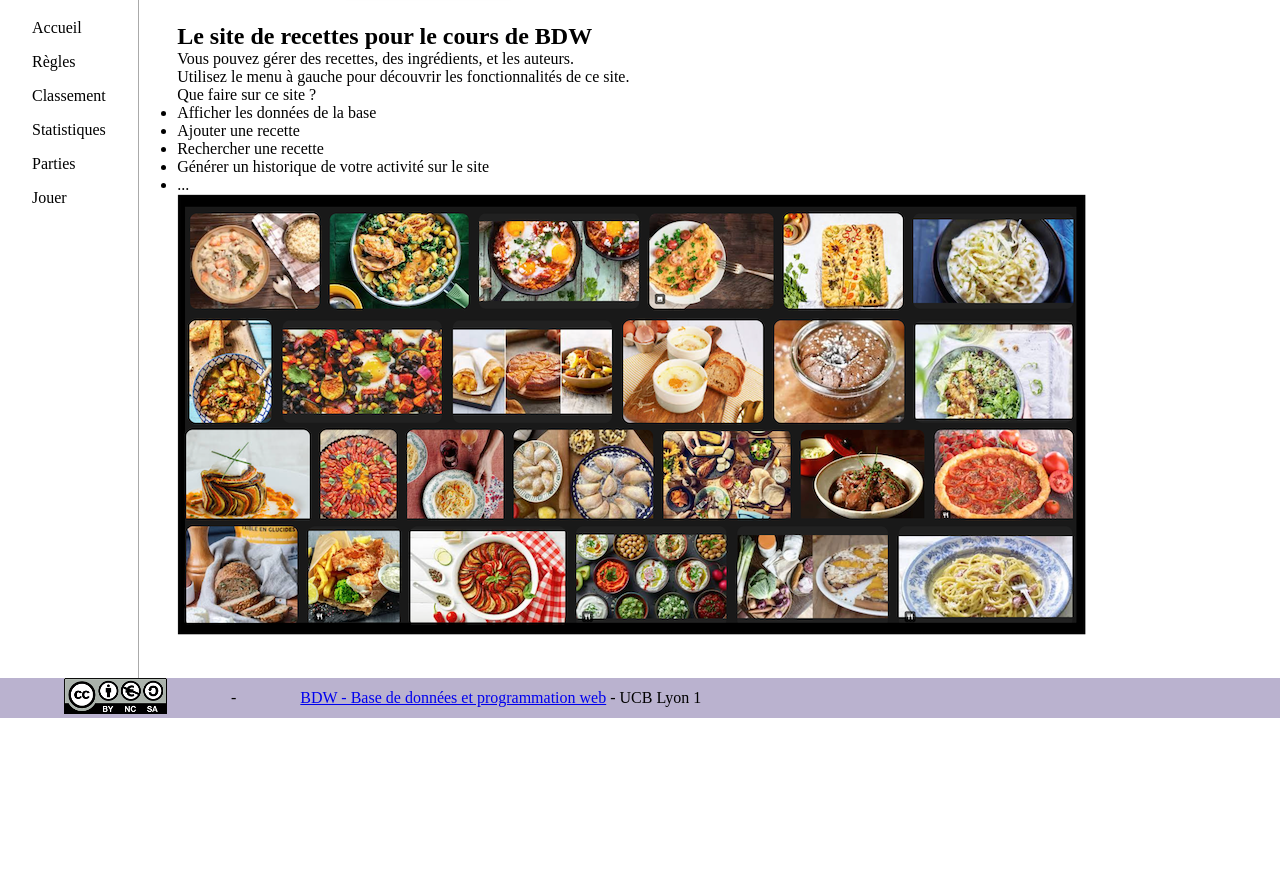
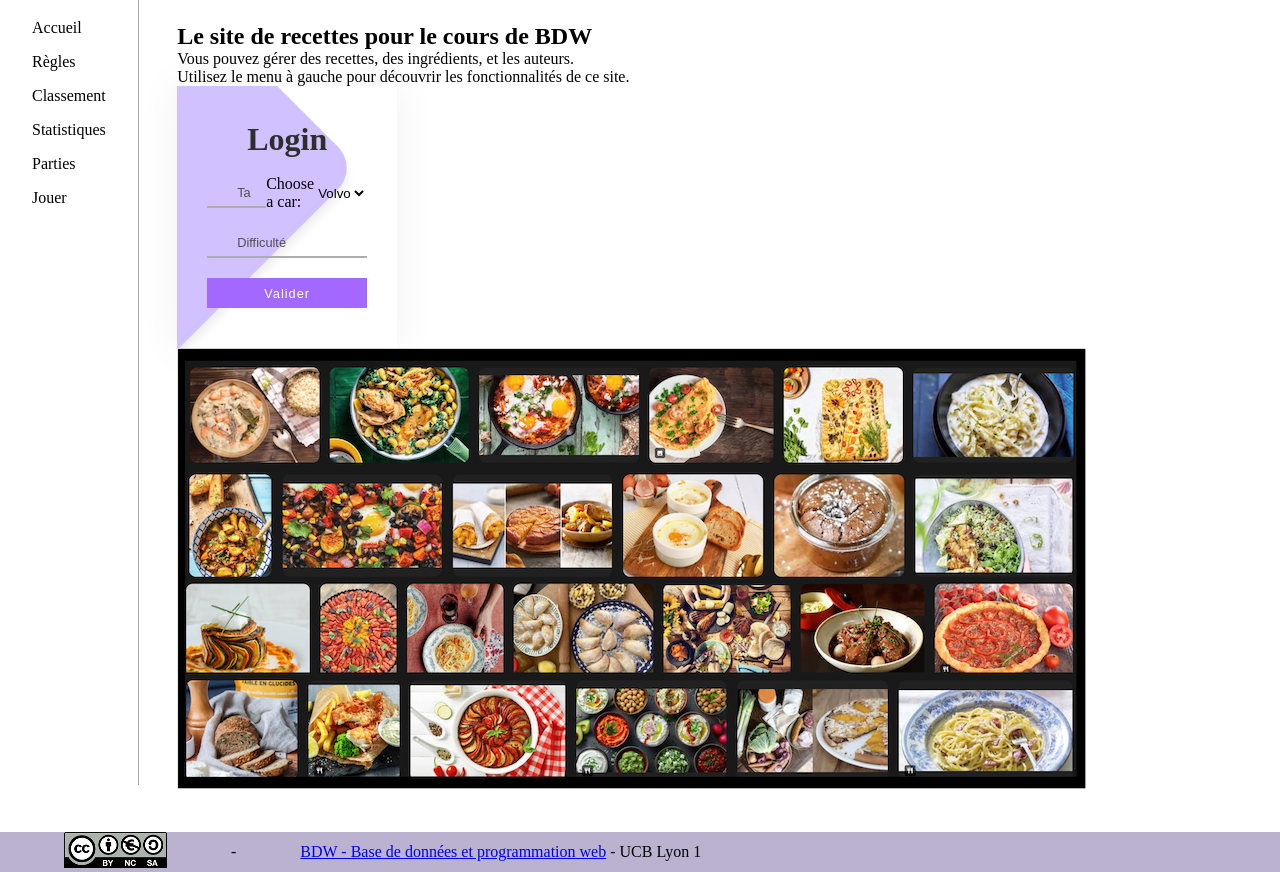
Before and after one commit to HackShadows/ProjetBDW, a Python web app: template serveur/site/templates/parties.html in a window 1280 px wide. Shown: the part 143-1015 px from the top of the page. Before the commit the page ends 861 px from the top, so only its background shows below. Run offline with Jinja, Linux system fonts and the light colour scheme; the template is opened without the code that fills it, so the values that code supplies are empty.

Commit message:
avancées de parties

```diff
--- a/serveur/site/static/css/style2.css
+++ b/serveur/site/static/css/style2.css
@@ -0,0 +1,150 @@
+/* From Uiverse.io by andrew-demchenk0 */
+.button {
+	position: relative;
+	width: 150px;
+	height: 40px;
+	cursor: pointer;
+	display: flex;
+	align-items: center;
+	border: 1px solid #34974d;
+	background-color: #3aa856;
+}
+
+.button, .button__icon, .button__text {
+	transition: all 0.3s;
+}
+
+.button .button__text {
+	transform: translateX(30px);
+	color: #fff;
+	font-weight: 600;
+}
+
+.button .button__icon {
+	position: absolute;
+	transform: translateX(109px);
+	height: 100%;
+	width: 39px;
+	background-color: #34974d;
+	display: flex;
+	align-items: center;
+	justify-content: center;
+}
+
+.button .svg {
+	width: 30px;
+	stroke: #fff;
+}
+
+.button:hover {
+	background: #34974d;
+}
+
+.button:hover .button__text {
+	color: transparent;
+}
+
+.button:hover .button__icon {
+	width: 148px;
+	transform: translateX(0);
+}
+
+.button:active .button__icon {
+	background-color: #2e8644;
+}
+
+.button:active {
+	border: 1px solid #2e8644;
+}
+
+
+
+
+
+.form_main {
+	width: 220px;
+	display: flex;
+	flex-direction: column;
+	align-items: center;
+	justify-content: center;
+	background-color: rgb(255, 255, 255);
+	padding: 30px 30px 30px 30px;
+	box-shadow: 0px 0px 40px rgba(0, 0, 0, 0.062);
+	position: relative;
+	overflow: hidden;
+}
+
+.form_main::before {
+	position: absolute;
+	content: "";
+	width: 300px;
+	height: 300px;
+	background-color: rgb(209, 193, 255);
+	transform: rotate(45deg);
+	left: -180px;
+	bottom: 30px;
+	z-index: 1;
+	border-radius: 30px;
+	box-shadow: 5px 5px 10px rgba(0, 0, 0, 0.082);
+}
+
+.heading {
+	font-size: 2em;
+	color: #2e2e2e;
+	font-weight: 700;
+	margin: 5px 0 10px 0;
+	z-index: 2;
+}
+
+.inputContainer {
+	width: 100%;
+	position: relative;
+	display: flex;
+	align-items: center;
+	justify-content: center;
+	z-index: 2;
+}
+
+.inputField {
+	width: 100%;
+	height: 30px;
+	background-color: transparent;
+	border: none;
+	border-bottom: 2px solid rgb(173, 173, 173);
+	margin: 10px 0;
+	color: black;
+	font-size: .8em;
+	font-weight: 500;
+	box-sizing: border-box;
+	padding-left: 30px;
+}
+
+.inputField:focus {
+	outline: none;
+	border-bottom: 2px solid rgb(199, 114, 255);
+}
+
+.inputField::placeholder {
+	color: rgb(80, 80, 80);
+	font-size: 1em;
+	font-weight: 500;
+}
+
+#button {
+	z-index: 2;
+	position: relative;
+	width: 100%;
+	border: none;
+	background-color: rgb(162, 104, 255);
+	height: 30px;
+	color: white;
+	font-size: .8em;
+	font-weight: 500;
+	letter-spacing: 1px;
+	margin: 10px;
+	cursor: pointer;
+}
+
+#button:hover {
+	background-color: rgb(126, 84, 255);
+}
--- a/serveur/site/templates/parties.html
+++ b/serveur/site/templates/parties.html
@@ -9,14 +9,43 @@
 	Utilisez le menu à gauche pour découvrir les fonctionnalités de ce site.
 </p>
 
-<p>Que faire sur ce site ?</p>
-<ul>
-	<li>Afficher les données de la base</li>
-	<li>Ajouter une recette</li>
-	<li>Rechercher une recette</li>
-	<li>Générer un historique de votre activité sur le site</li>
-	<li>...</li>
-</ul>
+{% if REQUEST_VARS['AFFICHAGE'] == "DEFAUT" %}
+
+<form method="POST" action="parties">
+	<button type="submit" class="button" name="action" value="nouvelle_partie">
+		<span class="button__text">Créer une partie</span>
+		<span class="button__icon">
+			<svg xmlns="http://www.w3.org/2000/svg" width="24" viewBox="0 0 24 24" stroke-width="2" stroke-linejoin="round" stroke-linecap="round" stroke="currentColor" height="24" fill="none" class="svg">
+				<line y2="19" y1="5" x2="12" x1="12"></line>
+				<line y2="12" y1="12" x2="19" x1="5"></line>
+			</svg>
+		</span>
+	</button>
+</form>
+
+{% else %}
+
+<form method="POST" action="parties" class="form_main">
+    <p class="heading">Login</p>
+    <div class="inputContainer">
+    	<input type="number" class="inputField" id="username" placeholder="Taille de la grille" min="4" max="6">
+		<label for="cars">Choose a car:</label>
+		<select id="cars" name="cars">
+		  <option value="volvo">Volvo</option>
+		  <option value="saab">Saab</option>
+		  <option value="fiat">Fiat</option>
+		  <option value="audi">Audi</option>
+		</select>
+    </div>
+
+	<div class="inputContainer">
+		<input type="text" class="inputField" id="password" placeholder="Difficulté">
+	</div>
+
+	<button type="submit" id="button" name="action" value="créer_partie">Valider</button>
+</form>
+
+{% endif %}
 
 <div>
 	<img src="mitonmar/static/img/top-plats.png" />
```
Also changed, not shown: serveur/site/controleurs/parties.py (+10 -2 lines).
